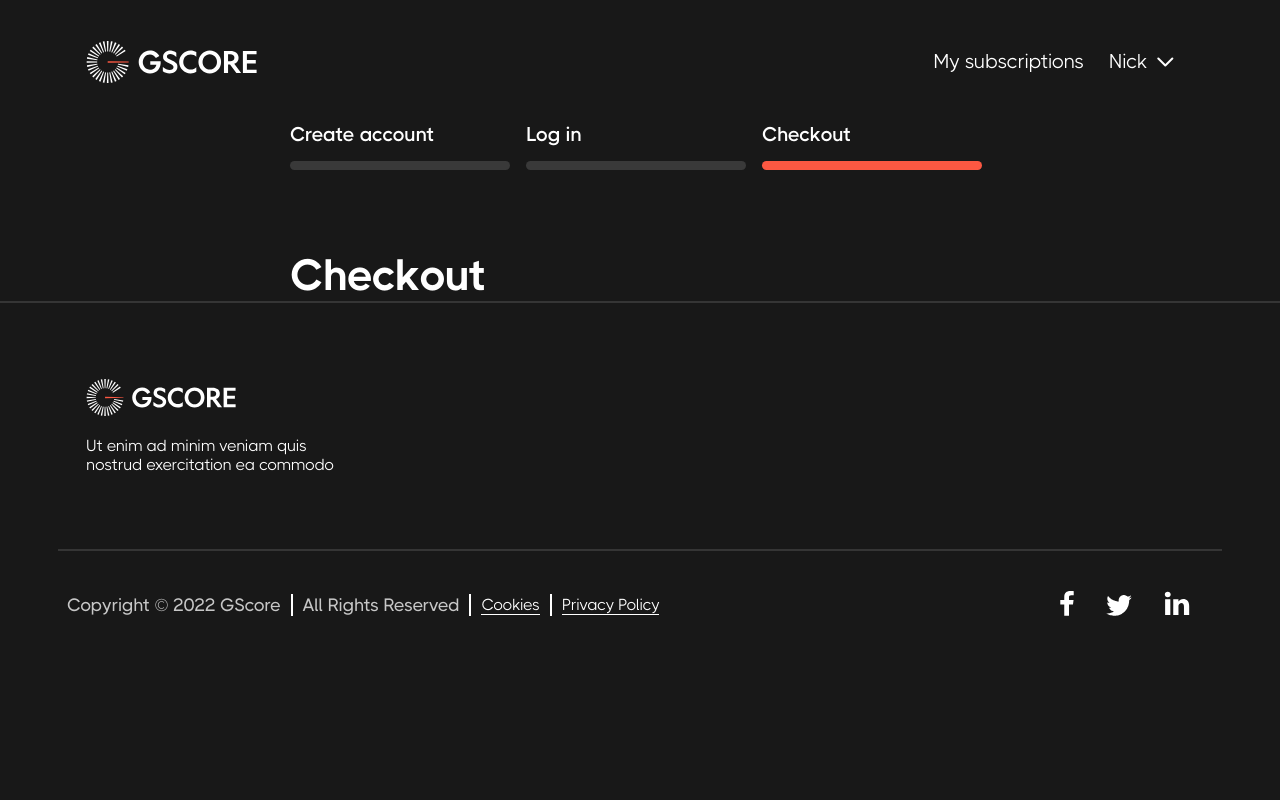
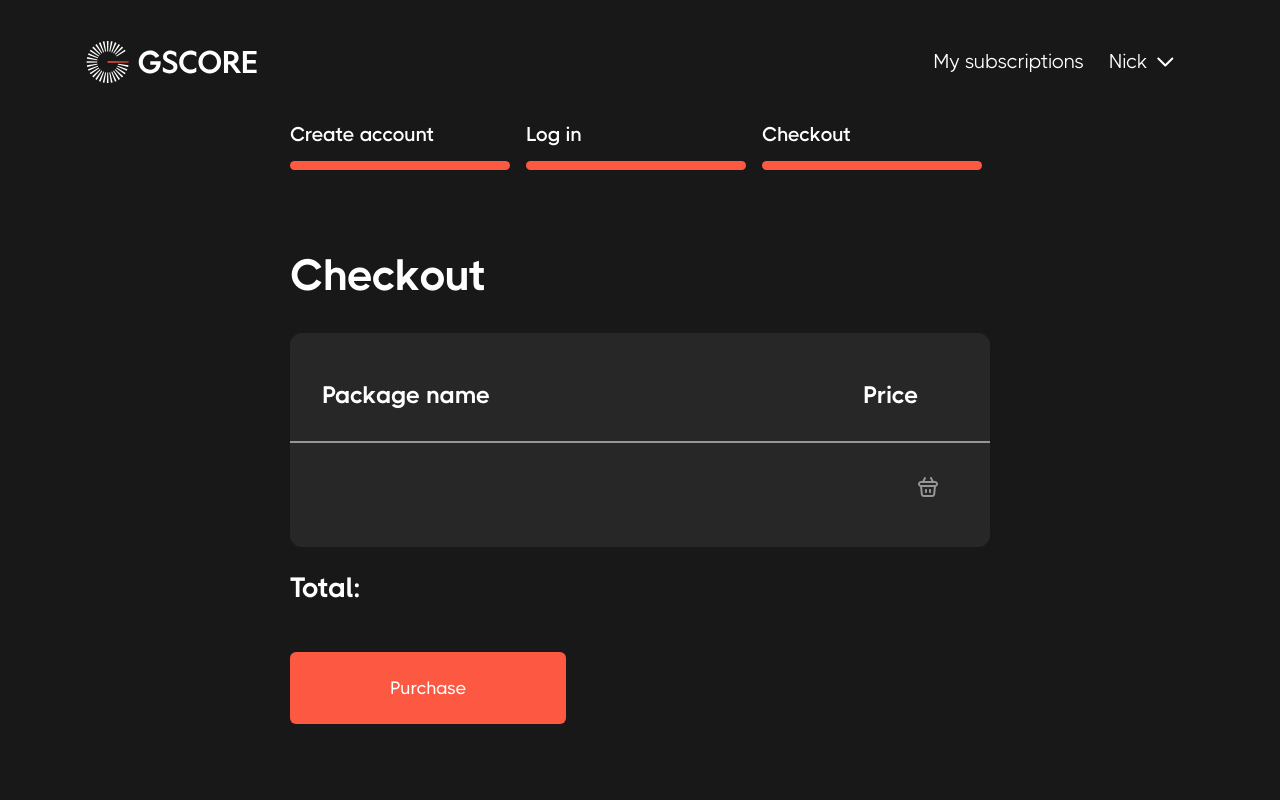
Before and after one commit to nick-felker/gscore, a Next.js app: page /checkout in a window 1280 px wide. Shown: the top 800 px of the page. Built offline with nearby package versions, Linux system fonts and the light colour scheme.

Commit message:
checkout page

```diff
--- a/pages/checkout.tsx
+++ b/pages/checkout.tsx
@@ -1,5 +1,13 @@
 import styled from "styled-components";
-import { Footer, Header, Offer, ProgresBar } from "../src";
+import { Footer,
+        Header,
+        Offer,
+        ProgresBar,
+        selectOfferObj,
+        useAppSelector,
+        OfferInterface,
+        Button,
+    } from "../src";
 
 
 interface Props{
@@ -7,6 +15,12 @@ interface Props{
 }
 
 function Checkout(props:Props){
+
+    const offerObj:OfferInterface = useAppSelector(selectOfferObj);
+
+
+
+
     return(
         <>
         <ExternalWrapper>
@@ -14,24 +28,140 @@ function Checkout(props:Props){
             <InnerWrapper>
                 <ProgresBarsWrapper>
                         <ProgresBarElementWrapper>
-                            <ProgresBar text="Create account" barColor="#393939" key={Math.random().toString()}/>
+                            <ProgresBar text="Create account" barColor="#FC5842" key={Math.random().toString()}/>
                         </ProgresBarElementWrapper>
                         <ProgresBarElementWrapper>
-                            <ProgresBar text="Log in" barColor="#393939" key={Math.random().toString()}/>
+                            <ProgresBar text="Log in" barColor="#FC5842" key={Math.random().toString()}/>
                         </ProgresBarElementWrapper>
                         <ProgresBarElementWrapper>
                             <ProgresBar text="Checkout" barColor="#FC5842" key={Math.random().toString()}/>
                         </ProgresBarElementWrapper>
                 </ProgresBarsWrapper>
                 <Offer text="Checkout"/>
+                <ResultPackageExternalWrapper>
 
-
+                    <ResultPackageTitle>
+                        <PackageNameTitle>
+                            Package name
+                        </PackageNameTitle>
+                        <PriceTitle>
+                            Price
+                        </PriceTitle>
+                    </ResultPackageTitle>
+                    <UnderTitleLine/>
+                    <SelectedPackageTitle>
+                        <SelectedPackageName>
+                            {offerObj.countLicense}
+                        </SelectedPackageName>
+                        <SelectedPriceWrapper>
+                            <SelectedPriceText>
+                                {offerObj.price}
+                            </SelectedPriceText>
+                            <SelectedPriceIcon src='./images/ShopBasket.svg'/>
+                        </SelectedPriceWrapper>
+                    </SelectedPackageTitle>
+                </ResultPackageExternalWrapper>
+                <TotalPriceWrapper>
+                    <TotalPriceTitle>Total: </TotalPriceTitle>
+                    <TotalPrice>{offerObj.price}</TotalPrice>
+                </TotalPriceWrapper>
+                <ButtonWrapper>
+                    <Button text="Purchase" bgColor="#FC5842" textColor="white" link="./settings"/>
+                </ButtonWrapper>
             </InnerWrapper>
             <Footer/>
         </ExternalWrapper>
         </>
     )
 }
+
+const ButtonWrapper = styled.div`
+    margin-bottom: 250px;
+
+`
+
+const TotalPriceWrapper = styled.div`
+    position: relative;
+    width: 100%;
+    margin: 0 auto;
+    font-family: THICCCBOI;
+    display: flex;
+    justify-content: space-between;
+    margin-bottom: 48px;
+`
+const TotalPriceTitle = styled.p`
+    color: white;
+    font-size: 28px;
+    font-weight: 700;
+`
+const TotalPrice = styled.p`
+    color: white;
+    font-size: 28px;
+    font-weight: 700;
+`
+
+const SelectedPackageTitle = styled.div`
+    display: flex;
+    padding: 32px 50px 48px 32px;
+    justify-content: space-between;
+`
+
+const ResultPackageTitle = styled.div`
+    display: flex;
+    justify-content: space-between;
+    padding: 48px 72px 32px 32px;
+`
+const UnderTitleLine = styled.div`
+    background-color: #969696;
+    position: relative;
+    width: 100%;
+    height: 2px;
+`
+const ResultPackageExternalWrapper = styled.div`
+    display: flex;
+    margin: 32px 0px 24px 0px;
+    flex-direction: column;
+    font-family: THICCCBOI;
+    width: 100%;
+    position: relative;
+    background-color: #272727;
+    border-radius: 12px;
+
+
+`
+
+const PackageNameTitle = styled.p`
+    color: white;
+    font-size: 24px;
+    font-weight: 700;
+`
+const PriceTitle = styled.p`
+    color: white;
+    font-size: 24px;
+    font-weight: 700;
+`
+const SelectedPackageName = styled.p`
+    color: white;
+    font-size: 24px;
+    font-weight: 400;
+`
+const SelectedPriceWrapper = styled.div`
+    display: flex;
+`
+const SelectedPriceText = styled.p`
+    color: white;
+    font-size: 24px;
+    font-weight: 400;
+`
+const SelectedPriceIcon = styled.img`
+    margin-left: 10px;
+    cursor: pointer;
+    :hover{
+        opacity: 0.7;
+        transition: 0.5s;
+    }
+`
+
 
 
 const ProgresBarElementWrapper = styled.div`
@@ -55,7 +185,7 @@ const InnerWrapper = styled.div`
 
 const ExternalWrapper = styled.div`
     background-color: #181818;
-    height: 100vh;
+
 `
 
 
```
Also changed, not shown: pages/login.tsx (+90 -2 lines).
